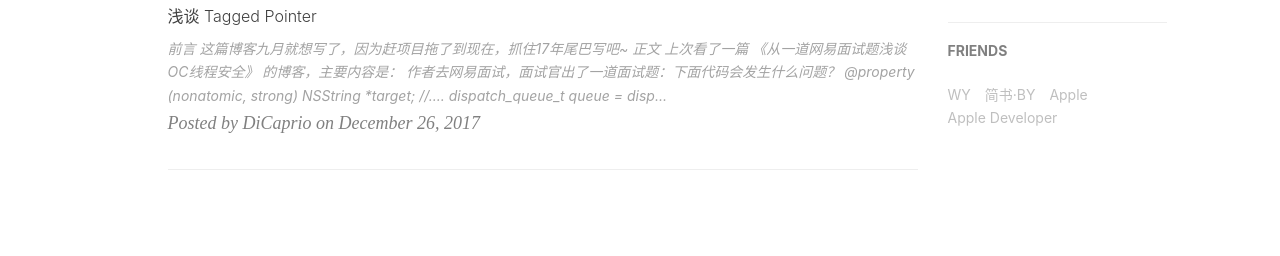
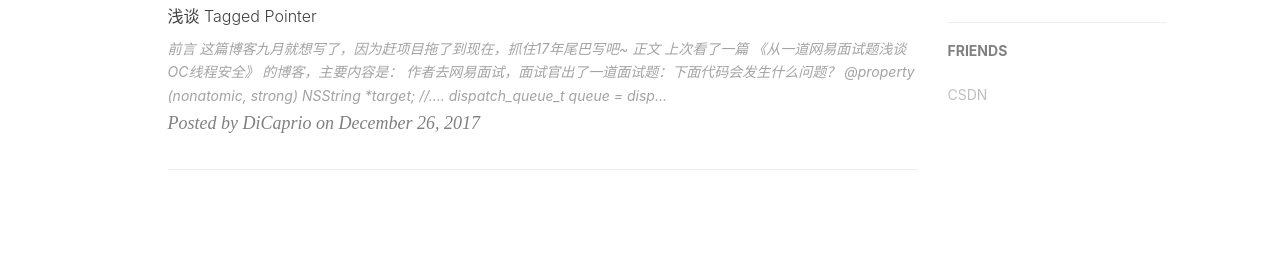
Before and after one commit to DiCaprio17/DiCaprio17.github.io, a Jekyll site: the page built from index.html, in a window 1280 px wide. Shown: the part 981-1237 px from the top of the page. Built offline with Jekyll 4.4.1, drawn with Linux system fonts in a browser that asks for light colours; nearby versions of some CDN libraries; the list of posts is cut into pages by our own code; comment, search, counter and statistics services are not loaded.

Commit message:
Initial commit

```diff
--- a/_config.yml
+++ b/_config.yml
@@ -99,16 +99,7 @@ service-worker: true
 # Friends
 friends: [
     {
-        title: "WY",
-        href: "http://zhengwuyang.com"
-    },{
-        title: "简书·BY",
-        href: "http://www.jianshu.com/u/e71990ada2fd"
-    },{
-        title: "Apple",
-        href: "https://apple.com"
-    },{
-        title: "Apple Developer",
-        href: "https://developer.apple.com/"
+        title: "CSDN",
+        href: "https://blog.csdn.net/qq_36910634"
     }
 ]
```
Also changed, not shown: README.md, img/BY_bolg_logo.png (deleted), img/apple-touch-icon.png (deleted), img/avatar-by.jpg (deleted), img/avatar_g.jpg (deleted), img/avatar_m.jpg (deleted), img/post-bg-map.jpg (deleted), img/post-bg-mma-0.png (deleted), img/post-bg-mma-1.jpg (deleted), img/post-bg-mma-2.jpg (deleted), img/post-bg-mma-3.jpg (deleted), img/post-bg-mma-4.jpg (deleted), img/post-bg-mma-5.jpg (deleted), img/post-bg-mma-6.jpg (deleted), 2 more files.
